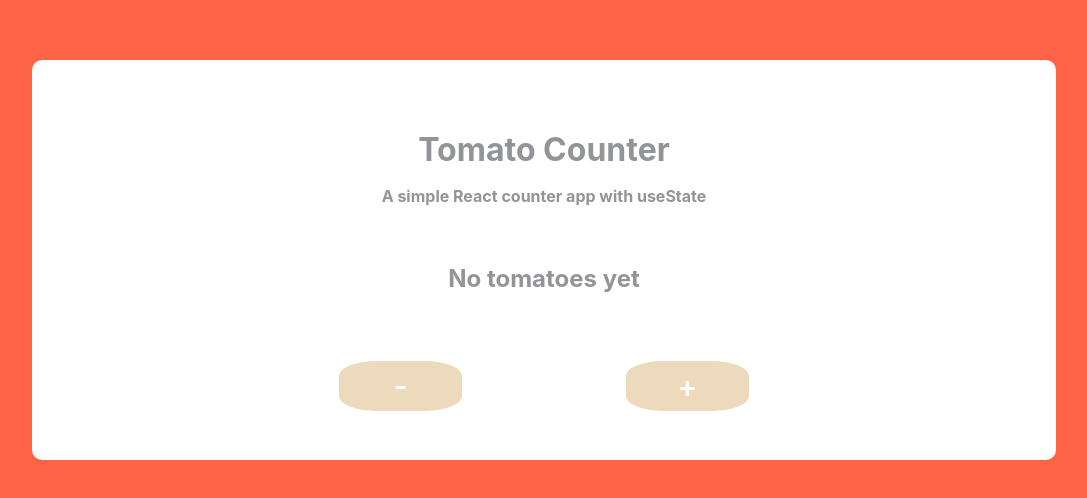
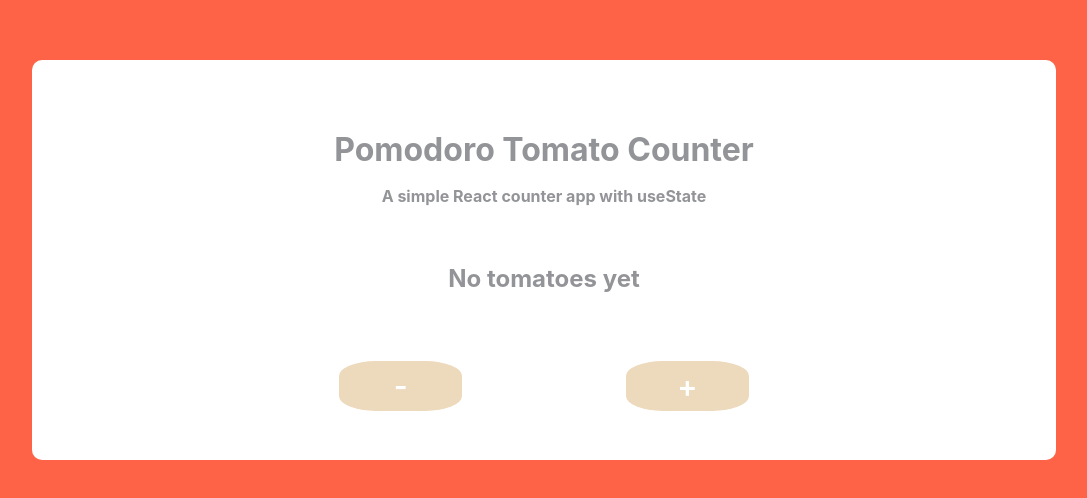
Before and after one commit to Zakkku/tomato-counter, a React (Create React App) app: page / in a window 1280 px wide. Shown: the part 140-638 px from the top of the page, without its empty margins (96-1183 px from the left). Built offline with nearby package versions, Linux system fonts and the light colour scheme.

Commit message:
changed title

```diff
--- a/src/App.js
+++ b/src/App.js
@@ -41,7 +41,7 @@ if (tomatoes === 0) {
   return (
     <div className="App">
       <div className='window'>
-        <h1>Tomato Counter</h1>
+        <h1>Pomodoro Tomato Counter</h1>
         <h4>A simple React counter app with useState</h4>
         <div className='tomato-box'>
           <h2>
```
